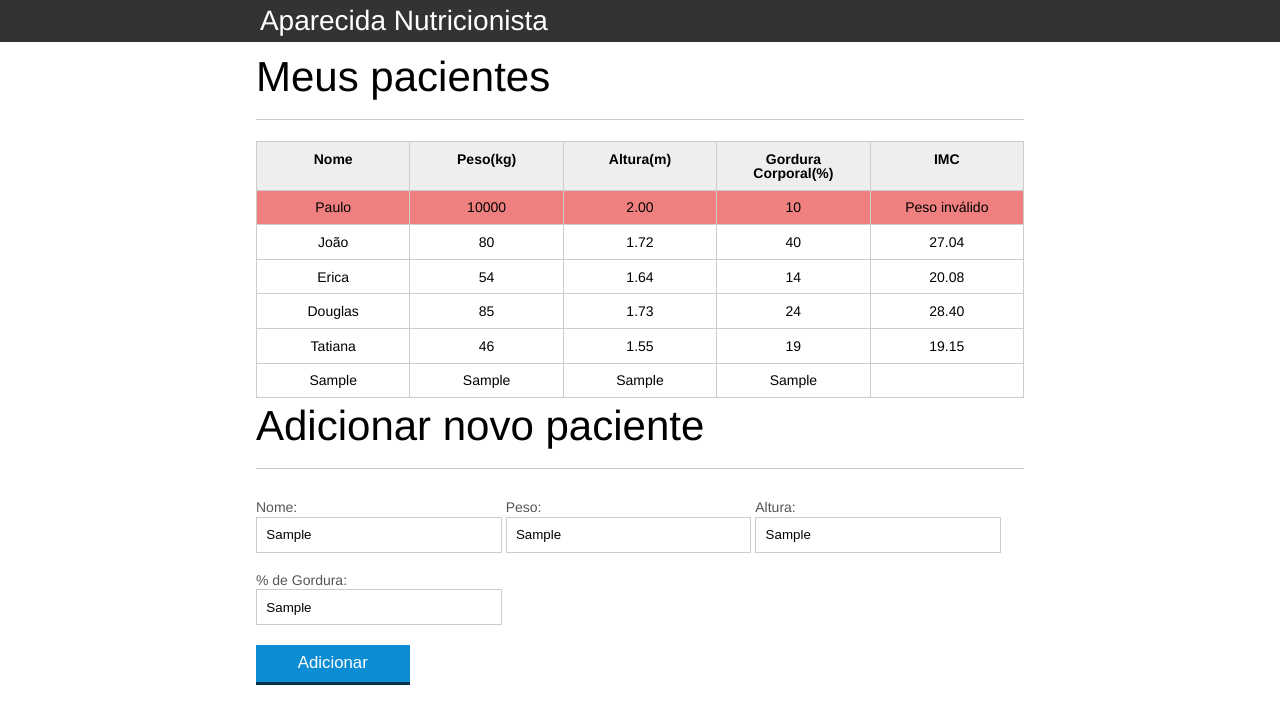
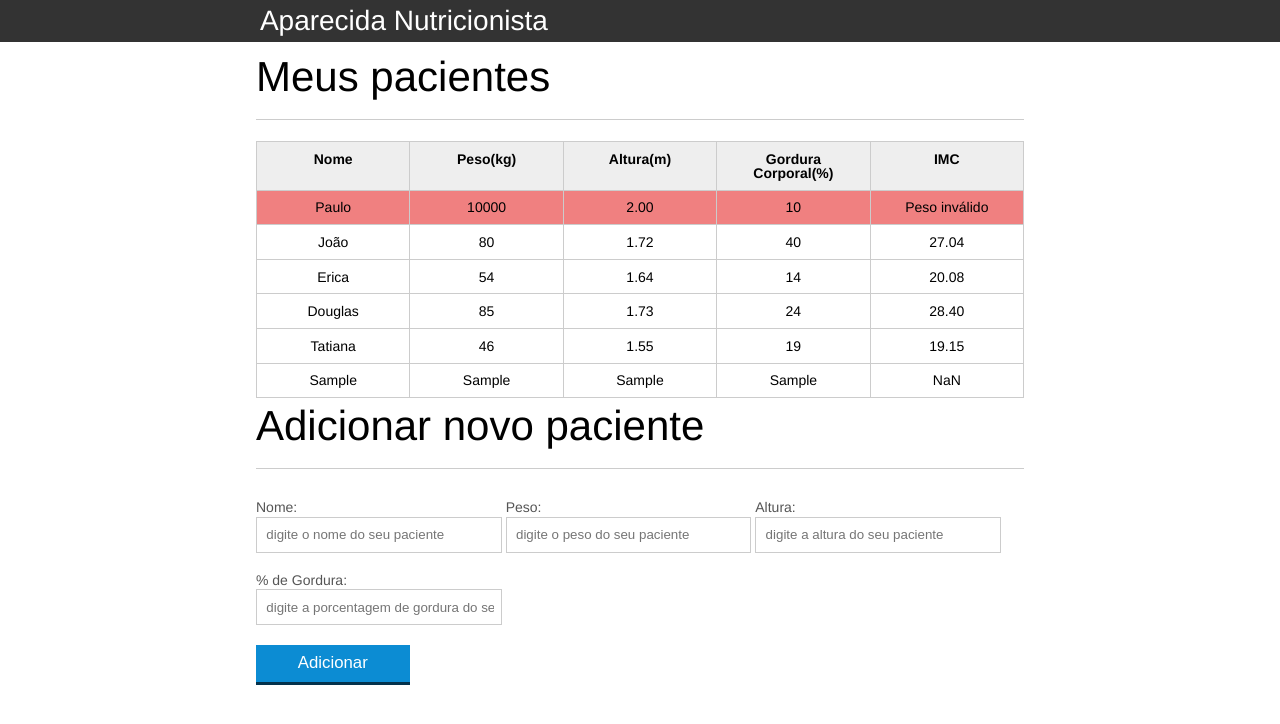
Before and after one commit to ferreiraapfernanda/alura-javascript, a plain HTML site: page 1-javascript-programando-na-linguagem-web/introducao-javascript/index.html in a window 1280 px wide. Both pictures are taken after typing "Sample", "Sample", "Sample", "Sample" into the empty fields and a click on the button "Adicionar". Drawn offline with Linux system fonts and the light colour scheme.

Commit message:
aula 05 - javascript 1

```diff
--- a/1-javascript-programando-na-linguagem-web/introducao-javascript/index.html
+++ b/1-javascript-programando-na-linguagem-web/introducao-javascript/index.html
@@ -100,7 +100,8 @@
 	</section>
 
 	<!--Importando o Javascript-->
-	<script src="js/principal.js"></script>
+	<script src="js/calcula-imc.js"></script>
+	<script src="js/form.js"></script>
 
 </body>
 
--- /dev/null
+++ b/1-javascript-programando-na-linguagem-web/introducao-javascript/js/calcula-imc.js
@@ -0,0 +1,46 @@
+var titulo = document.querySelector(".titulo");
+titulo.textContent = "Aparecida Nutricionista";
+
+// Dados da página
+var pacientes = document.querySelectorAll(".paciente");
+pacientes.forEach(calculaImc);
+
+for (var x = 0; x < pacientes.length; x++) {
+
+    var paciente = pacientes[x];
+
+    var peso = paciente.querySelector(".info-peso").textContent;
+    var altura = paciente.querySelector(".info-altura").textContent;
+    var tdImc = paciente.querySelector(".info-imc");
+
+    // Validação
+    var pesoValido = true;
+    var alturaValida = true;
+
+    var mensagem = "";
+
+    if (peso <= 0 || peso > 1000) {
+        pesoValido = false;
+        mensagem = "Peso inválido";
+    }
+    if (altura <= 0 || altura >= 3) {
+        alturaValida = false;
+        mensagem = "Altura inválida";
+    }
+
+    if (pesoValido && alturaValida) {
+       var imc = calculaImc(peso, altura);
+        tdImc.textContent =imc;
+    } else {
+        tdImc.textContent = mensagem;
+        paciente.classList.add("paciente-invalido");
+    }
+
+}
+
+function calculaImc(peso, altura) {
+    var imc = 0;
+    imc = peso / (altura * altura);
+    imc = imc.toFixed(2);
+    return imc;
+}
--- /dev/null
+++ b/1-javascript-programando-na-linguagem-web/introducao-javascript/js/form.js
@@ -0,0 +1,44 @@
+var botaoAdicionar = document.querySelector("#adicionar-paciente");
+botaoAdicionar.addEventListener('click', function (event) {
+    event.preventDefault();
+
+    var form = document.querySelector('#form-adiciona');
+    var paciente = obtemPacienteDoForm(form);
+    var pacienteTr = montaTr(paciente);
+    document.querySelector("#tabela-pacientes").appendChild(pacienteTr);
+
+    form.reset();
+})
+
+function obtemPacienteDoForm(form) {
+    var paciente = {
+        nome: form.nome.value,
+        peso: form.peso.value,
+        altura: form.altura.value,
+        gordura: form.gordura.value,
+        imc: calculaImc(form.peso.value, form.altura.value)
+    }
+
+    return paciente;
+}
+
+function montaTd(dado, classe) {
+    var td = document.createElement("td");
+    td.classList.add(classe);
+    td.textContent = dado;
+
+    return td;
+}
+
+function montaTr(paciente) {
+    var pacienteTr = document.createElement("tr");
+    pacienteTr.classList.add("paciente");
+
+    pacienteTr.appendChild(montaTd(paciente.nome, "info-nome"));
+    pacienteTr.appendChild(montaTd(paciente.peso, "info-peso"));
+    pacienteTr.appendChild(montaTd(paciente.altura, "info-altura"));
+    pacienteTr.appendChild(montaTd(paciente.gordura, "info-gordura"));
+    pacienteTr.appendChild(montaTd(paciente.imc, "info-imc"));
+
+    return pacienteTr;
+}
--- a/1-javascript-programando-na-linguagem-web/introducao-javascript/js/principal.js
+++ /dev/null
@@ -1,79 +0,0 @@
-var titulo = document.querySelector(".titulo");
-titulo.textContent = "Aparecida Nutricionista";
-
-// Dados da página
-var pacientes = document.querySelectorAll(".paciente");
-pacientes.forEach(calculaImc);
-
-function calculaImc(paciente, index, array) {
-    var peso = paciente.querySelector(".info-peso").textContent;
-    var altura = paciente.querySelector(".info-altura").textContent;
-    var tdImc = paciente.querySelector(".info-imc");
-
-    // Validação
-    var pesoValido = true;
-    var alturaValida = true;
-
-    var mensagem = "";
-
-    if (peso <= 0 || peso > 1000) {
-        pesoValido = false;
-        mensagem = "Peso inválido";
-    }
-    if (altura <= 0 || altura >= 3) {
-        alturaValida = false;
-        mensagem = "Altura inválida";
-    }
-
-    if (pesoValido && alturaValida) {
-        var imc = peso / (altura * altura);
-        imc = imc.toFixed(2);
-        tdImc.textContent = imc;
-    } else {
-        tdImc.textContent = mensagem;
-        paciente.classList.add("paciente-invalido");
-    }
-}
-
-var botaoAdicionar = document.querySelector("#adicionar-paciente");
-botaoAdicionar.addEventListener('click', function (event) {
-    event.preventDefault();
-
-    // Seleciona o formulário
-    var form = document.querySelector('#form-adiciona');
-
-    // Pega os dados do form
-    var nome = form.nome.value;
-    var peso = form.nome.value;
-    var altura = form.altura.value;
-    var gordura = form.gordura.value;
-
-    var novoPaciente = document.createElement("tr");
-    var nomeTd = document.createElement("td");
-    var pesoTd = document.createElement("td");
-    var alturaTd = document.createElement("td");
-    var gorduraTd = document.createElement("td");
-    var imcTd = document.createElement("td");
-
-    novoPaciente.classList.add("paciente");
-    nomeTd.classList.add("info-nome");
-    pesoTd.classList.add("info-peso");
-    alturaTd.classList.add("info-altura");
-    gorduraTd.classList.add("info-gordura");
-    imcTd.classList.add("info-imc");
-
-    nomeTd.textContent = nome;
-    pesoTd.textContent = peso;
-    alturaTd.textContent = altura;
-    gorduraTd.textContent = gordura;
-
-    novoPaciente.appendChild(nomeTd);
-    novoPaciente.appendChild(pesoTd);
-    novoPaciente.appendChild(alturaTd);
-    novoPaciente.appendChild(gorduraTd);
-    novoPaciente.appendChild(imcTd);
-
-    document.querySelector("#tabela-pacientes").appendChild(novoPaciente);
-
-
-})
```
